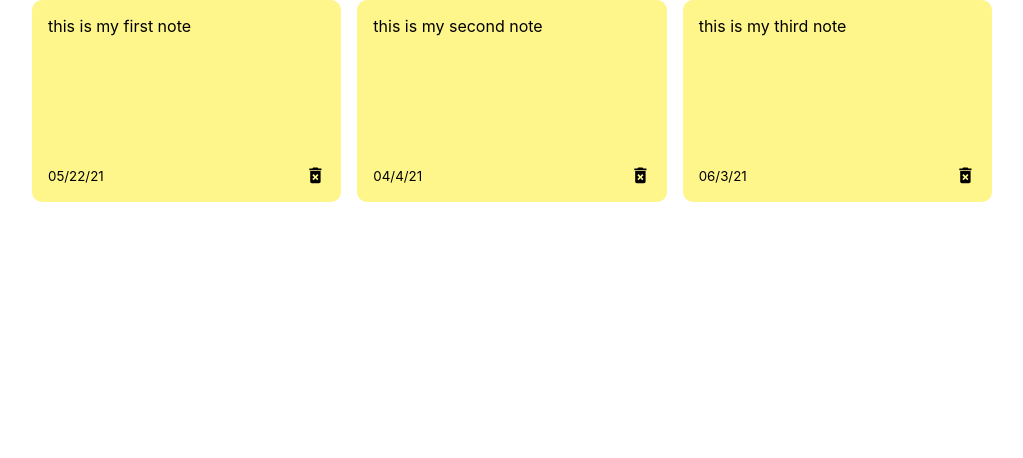
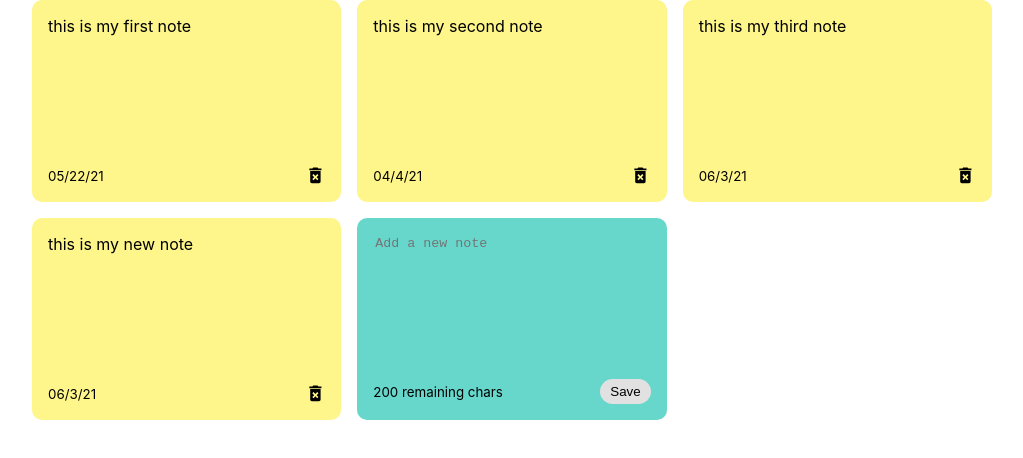
Before and after one commit to linazoo/react-notes-app, a React (Create React App) app: page / in a window 1280 px wide. Shown: the top 458 px of the page, without its empty margins (128-1151 px from the left). Built offline with nearby package versions, Linux system fonts and the light colour scheme.

Commit message:
created an 'add new note' component

```diff
--- a/src/App.js
+++ b/src/App.js
@@ -19,6 +19,11 @@ const App = () => {
       text: "this is my third note",
       date: "06/3/21",
     },
+    {
+      id: nanoid(),
+      text: "this is my new note",
+      date: "06/3/21",
+    },
   ]);
 
   return (
--- /dev/null
+++ b/src/components/AddNote.js
@@ -0,0 +1,12 @@
+const AddNote = () => {
+  return (
+    <div className="note new">
+      <textarea rows="8" cols="10" placeholder="Add a new note"></textarea>
+      <div className="note-footer">
+        <small>200 remaining chars</small>
+        <button className="save">Save</button>
+      </div>
+    </div>
+  );
+};
+export default AddNote;
--- a/src/components/NotesList.js
+++ b/src/components/NotesList.js
@@ -1,4 +1,5 @@
 import Note from "./Note";
+import AddNote from "./AddNote";
 
 const NotesList = ({ notes }) => {
   return (
@@ -6,6 +7,7 @@ const NotesList = ({ notes }) => {
       {notes.map((note) => (
         <Note id={note.id} text={note.text} date={note.date} />
       ))}
+      <AddNote />
     </div>
   );
 };
--- a/src/index.css
+++ b/src/index.css
@@ -26,6 +26,33 @@ code {
   grid-template-columns: repeat(auto-fit, minmax(250px, 1fr));
 }
 
+.note.new{
+  background-color: #67d7cc;
+}
+
+textarea{
+  border:none;
+  resize:none;
+  background-color: #67d7cc;
+}
+
+/* this will remove the textarea focus but I'm keeping mine for a11y */
+/* textarea:focus{
+  outline:none;
+} */
+
+.save {
+  background-color:#e1e1e1;
+  border: none;
+  border-radius: 15px;
+  padding: 5px 10px 5px 10px;
+}
+
+.save:hover{
+  background-color: #ededed;
+  cursor: pointer
+}
+
 .note {
   background-color: #fef68a;
   border-radius: 10px;
```
Also changed, not shown: 1 other file (tests, documents, lock files or other folders).
